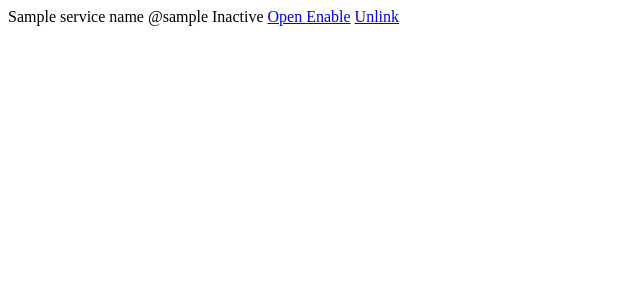
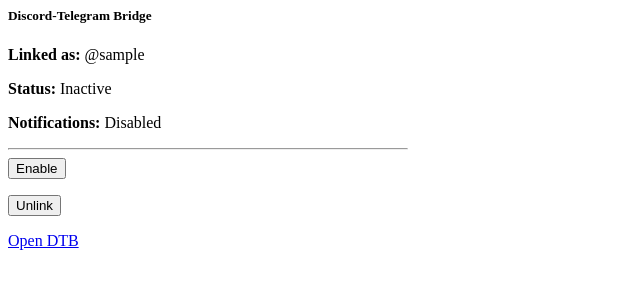
Before and after one commit to radioactive68/AUTH-Discord-Telegram-Bridge, a Django app: template aa_discord_telegram_bridge/templates/dtb/services_ctrl.html in a window 1280 px wide. Shown: the top 300 px of the page, without its empty margins (0-640 px from the left). Run offline with Django 3.2, Linux system fonts and the light colour scheme; the template is opened without the code that fills it: most values are stand-ins (such as "Sample title", 1, 10 or a date in 2020).

Commit message:
Rewrite services_ctrl.html: card layout for AA 5.x /services/ page

```diff
--- a/aa_discord_telegram_bridge/templates/dtb/services_ctrl.html
+++ b/aa_discord_telegram_bridge/templates/dtb/services_ctrl.html
@@ -1,35 +1,64 @@
 {% load dtb_tags %}
-<tr>
-    <td>
-        <i class="fab fa-telegram"></i> {{ service_name }}
-    </td>
-    <td>
+<div class="card m-2" style="min-width: 300px; max-width: 400px;">
+    <div class="card-header">
+        <h5 class="mb-0"><i class="fab fa-telegram"></i> Discord-Telegram Bridge</h5>
+    </div>
+    <div class="card-body">
         {% if profile.telegram_username %}
-            @{{ profile.telegram_username }}
-            {% if profile.is_active %}
-                <span class="badge bg-success">Active</span>
-            {% else %}
-                <span class="badge bg-secondary">Inactive</span>
-            {% endif %}
+            <p><strong>Linked as:</strong> @{{ profile.telegram_username }}</p>
+            <p>
+                <strong>Status:</strong>
+                {% if profile.is_active %}
+                    <span class="badge bg-success">Active</span>
+                {% else %}
+                    <span class="badge bg-secondary">Inactive</span>
+                {% endif %}
+            </p>
+            <p>
+                <strong>Notifications:</strong>
+                {% if profile.notifications_enabled %}
+                    <span class="badge bg-success">Enabled</span>
+                {% else %}
+                    <span class="badge bg-warning">Disabled</span>
+                {% endif %}
+            </p>
+            <hr>
+            <form method="post" action="{% url 'dtb:toggle_notifications' %}">
+                {% csrf_token %}
+                {% if profile.notifications_enabled %}
+                    <button type="submit" class="btn btn-warning btn-sm">
+                        <i class="fas fa-bell-slash"></i> Disable
+                    </button>
+                {% else %}
+                    <button type="submit" class="btn btn-success btn-sm">
+                        <i class="fas fa-bell"></i> Enable
+                    </button>
+                {% endif %}
+            </form>
+            <form method="post" action="{% url 'dtb:unlink_telegram' %}" class="mt-2">
+                {% csrf_token %}
+                <button type="submit" class="btn btn-danger btn-sm"
+                        onclick="return confirm('Unlink Telegram account?')">
+                    <i class="fas fa-unlink"></i> Unlink
+                </button>
+            </form>
         {% else %}
-            <span class="text-muted">Not linked</span>
+            <p>Link your Telegram to receive pings from Discord channels.</p>
+            <form method="post" action="{% url 'dtb:link_telegram' %}">
+                {% csrf_token %}
+                <div class="mb-2">
+                    <input type="text" name="telegram_username"
+                            class="form-control form-control-sm" placeholder="@username" required>
+                </div>
+                <button type="submit" class="btn btn-primary btn-sm">
+                    <i class="fas fa-link"></i> Link Account
+                </button>
+            </form>
         {% endif %}
-    </td>
-    <td>
-        <a href="{% url 'dtb:services_overview' %}" target="_blank">
-            <i class="fas fa-external-link-alt"></i> Open
+    </div>
+    <div class="card-footer text-center">
+        <a href="{% url 'dtb:services_overview' %}" class="btn btn-outline-primary btn-sm">
+            <i class="fas fa-external-link-alt"></i> Open DTB
         </a>
-    </td>
-    <td>
-        {% if profile.telegram_username %}
-            {% if profile.notifications_enabled %}
-                <a href="{% url 'dtb:toggle_notifications' %}" class="btn btn-warning btn-sm">Disable</a>
-            {% else %}
-                <a href="{% url 'dtb:toggle_notifications' %}" class="btn btn-success btn-sm">Enable</a>
-            {% endif %}
-            <a href="{% url 'dtb:unlink_telegram' %}" class="btn btn-danger btn-sm">Unlink</a>
-        {% else %}
-            <a href="{% url 'dtb:services_overview' %}" class="btn btn-primary btn-sm">Link Account</a>
-        {% endif %}
-    </td>
-</tr>
+    </div>
+</div>
```
